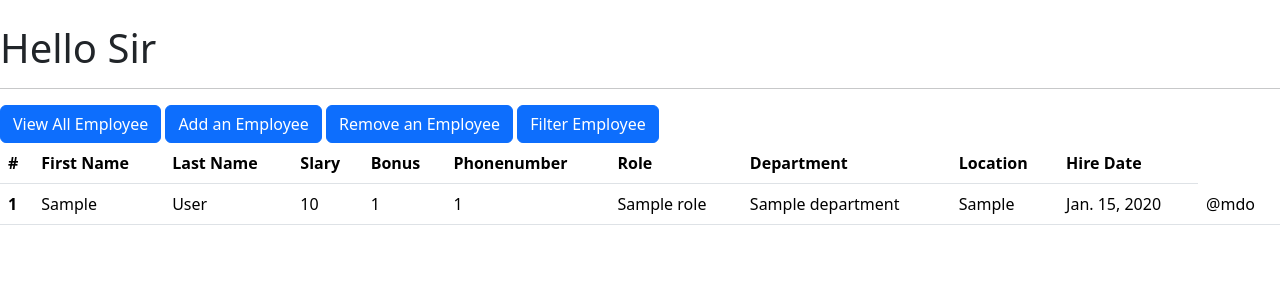
After one commit to Hardik-Mehta-Python/employee_management_system, a Django app: page /all_emp/ in a window 1280 px wide. The commit adds this page. Shown: the top 300 px of the page. Run offline with Django 5.2, Linux system fonts and the light colour scheme; tables that the repository leaves empty hold one stand-in row (values such as "Sample post").

Commit message:
all_employee

```diff
--- /dev/null
+++ b/emp/templates/add_emp.html
@@ -0,0 +1,3 @@
+{% extends "master.html" %}
+
+{%block title%}Add Employee{%endblock%}
--- /dev/null
+++ b/emp/templates/all_emp.html
@@ -0,0 +1,38 @@
+{% extends "master.html" %}
+
+{%block title%}All Employee{%endblock%}
+{% block content %}
+<table class="table">
+    <thead>
+      <tr>
+        <th scope="col">#</th>
+        <th scope="col">First Name</th>
+        <th scope="col">Last Name</th>
+        <th scope="col">Slary</th>
+        <th scope="col">Bonus</th>
+        <th scope="col">Phonenumber</th>
+        <th scope="col">Role</th>
+        <th scope="col">Department</th>
+        <th scope="col">Location</th>
+        <th scope="col">Hire Date</th>
+      </tr>
+    </thead>
+        {% for emp in emps %}
+    <tbody>
+      <tr>
+        <th scope="row">{{emp.id}}</th>
+        <td>{{emp.first_name}}</td>
+        <td>{{emp.last_name}}</td>
+        <td>{{emp.salary}}</td>
+        <td>{{emp.bonus}}</td>
+        <td>{{emp.phone_number}}</td>
+        <td>{{emp.role.name}}</td>
+        <td>{{emp.dept.name}}</td>
+        <td>{{emp.dept.location}}</td>
+        <td>{{emp.hire_date}}</td>
+        <td>@mdo</td>
+      </tr>
+    </tbody>
+    {% endfor %}
+  </table>
+{% endblock  %}
--- /dev/null
+++ b/emp/templates/filter_emp.html
@@ -0,0 +1,3 @@
+{% extends "master.html" %}
+
+{%block title%}Filter Employee{%endblock%}
--- /dev/null
+++ b/emp/templates/master.html
@@ -0,0 +1,23 @@
+<!doctype html>
+<html lang="en">
+  <head>
+    <meta charset="utf-8">
+    <meta name="viewport" content="width=device-width, initial-scale=1">
+    <title>{% block title %} {% endblock %} </title>
+    <link href="https://cdn.jsdelivr.net/npm/bootstrap@5.3.3/dist/css/bootstrap.min.css" rel="stylesheet" integrity="sha384-QWTKZyjpPEjISv5WaRU9OFeRpok6YctnYmDr5pNlyT2bRjXh0JMhjY6hW+ALEwIH" crossorigin="anonymous">
+  </head>
+  <body>
+    <class class="container">
+        <h1>Hello Sir</h1>
+        <hr>
+        <a class="btn btn-primary" href="all_emp" role="button">View All Employee</a>
+        <a class="btn btn-primary" href="add_emp" role="button">Add an Employee</a>
+        <a class="btn btn-primary" href="remove_emp" role="button">Remove an Employee</a>
+        <a class="btn btn-primary" href="filter_emp" role="button">Filter Employee </a>
+    </class>
+    {% block content %}
+    {% endblock %}
+
+    <script src="https://cdn.jsdelivr.net/npm/bootstrap@5.3.3/dist/js/bootstrap.bundle.min.js" integrity="sha384-YvpcrYf0tY3lHB60NNkmXc5s9fDVZLESaAA55NDzOxhy9GkcIdslK1eN7N6jIeHz" crossorigin="anonymous"></script>
+  </body>
+</html>
--- /dev/null
+++ b/emp/templates/remove_emp.html
@@ -0,0 +1,3 @@
+{% extends "master.html" %}
+
+{%block title%}Remove Employee{%endblock%}
--- a/emp/urls.py
+++ b/emp/urls.py
@@ -4,5 +4,9 @@ from . import views
 
 urlpatterns = [
     path("",views.index,name="index"),
+    path("all_emp/",views.all_emp,name="all_emp"),
+    path("add_emp/",views.add_emp,name="add_emp"),
+    path("remove_emp/",views.remove_emp,name="remove_emp"),
+    path("filter_emp/",views.filter_emp,name="filter_emp"),
     path('admin/', admin.site.urls),
 ]
--- a/emp/views.py
+++ b/emp/views.py
@@ -1,5 +1,24 @@
 from django.shortcuts import render,HttpResponse
+from .models import Employee,Role,Department
 
 # Create your views here.
 def index(request):
     return render(request,"index.html")
+
+def all_emp(request):
+    emps = Employee.objects.all()
+    context = {
+        'emps': emps
+    }
+    return render(request,"all_emp.html",context)
+
+
+def add_emp(request):
+    return render(request,"add_emp.html")
+
+
+def remove_emp(request):
+    return render(request,"remove_emp.html")
+
+def filter_emp(request):
+    return render(request,"filter_emp.html")
```
Also changed, not shown: emp/templates/index.html (+3 -11 lines).
